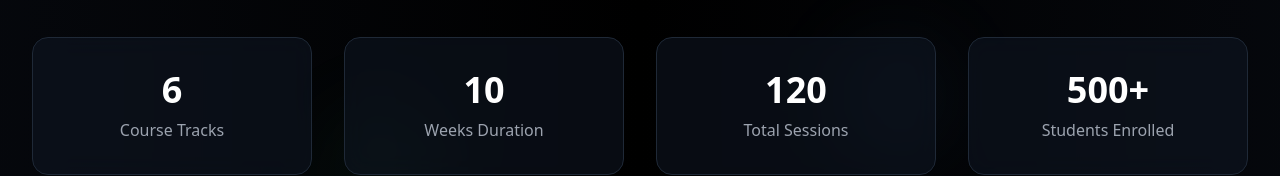
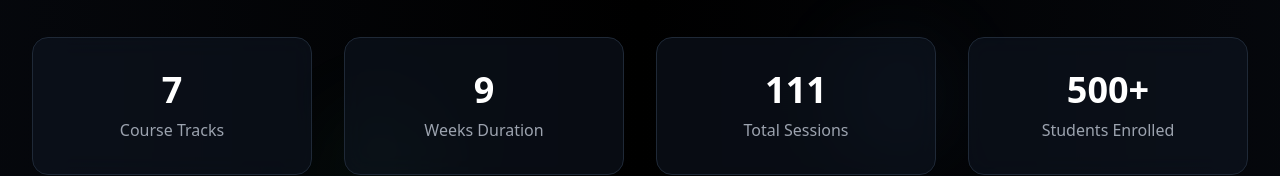
Before and after one commit to AmrKhaled35/DSC_Courses, a React (Vite) app in the folder Client/: page /workshops in a window 1280 px wide. Shown: the part 2264-2440 px from the top of the page. Built offline with nearby package versions, Linux system fonts and the light colour scheme.

Commit message:
Edit : time line Data

```diff
--- a/Client/src/pages/WorkshopsPage.tsx
+++ b/Client/src/pages/WorkshopsPage.tsx
@@ -251,15 +251,15 @@ const WorkshopsPage: React.FC<WorkshopsPageProps> = ({ setLoading }) => {
         <div className="max-w-7xl mx-auto relative z-10">
           <div className="grid grid-cols-1 md:grid-cols-4 gap-8 text-center">
             <div className="bg-gray-900/50 backdrop-blur-md rounded-2xl p-8 border border-gray-800">
-              <div className="text-4xl font-bold text-white mb-2">6</div>
+              <div className="text-4xl font-bold text-white mb-2">7</div>
               <div className="text-gray-400">Course Tracks</div>
             </div>
             <div className="bg-gray-900/50 backdrop-blur-md rounded-2xl p-8 border border-gray-800">
-              <div className="text-4xl font-bold text-white mb-2">10</div>
+              <div className="text-4xl font-bold text-white mb-2">9</div>
               <div className="text-gray-400">Weeks Duration</div>
             </div>
             <div className="bg-gray-900/50 backdrop-blur-md rounded-2xl p-8 border border-gray-800">
-              <div className="text-4xl font-bold text-white mb-2">120</div>
+              <div className="text-4xl font-bold text-white mb-2">111</div>
               <div className="text-gray-400">Total Sessions</div>
             </div>
             <div className="bg-gray-900/50 backdrop-blur-md rounded-2xl p-8 border border-gray-800">
```
